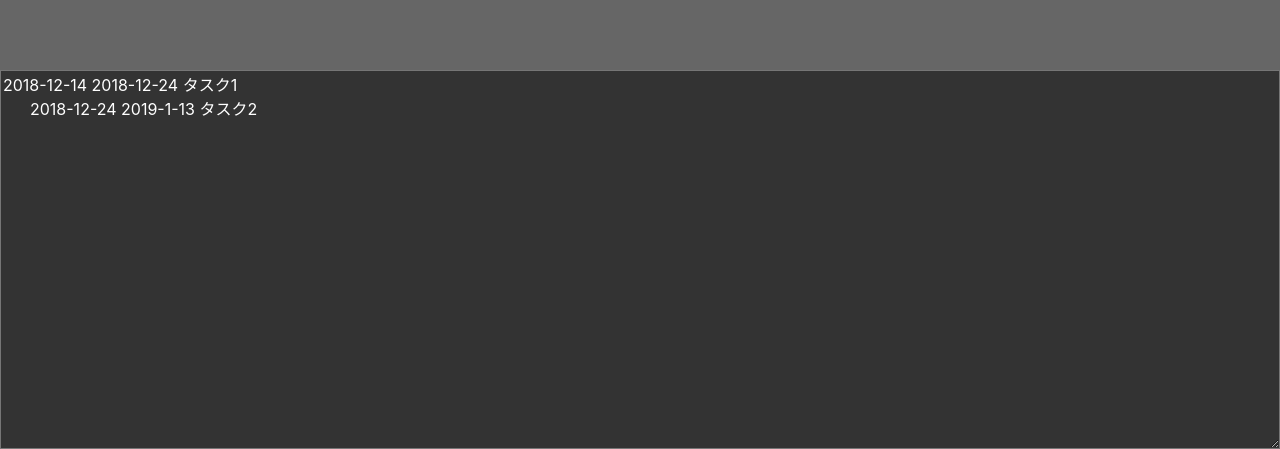
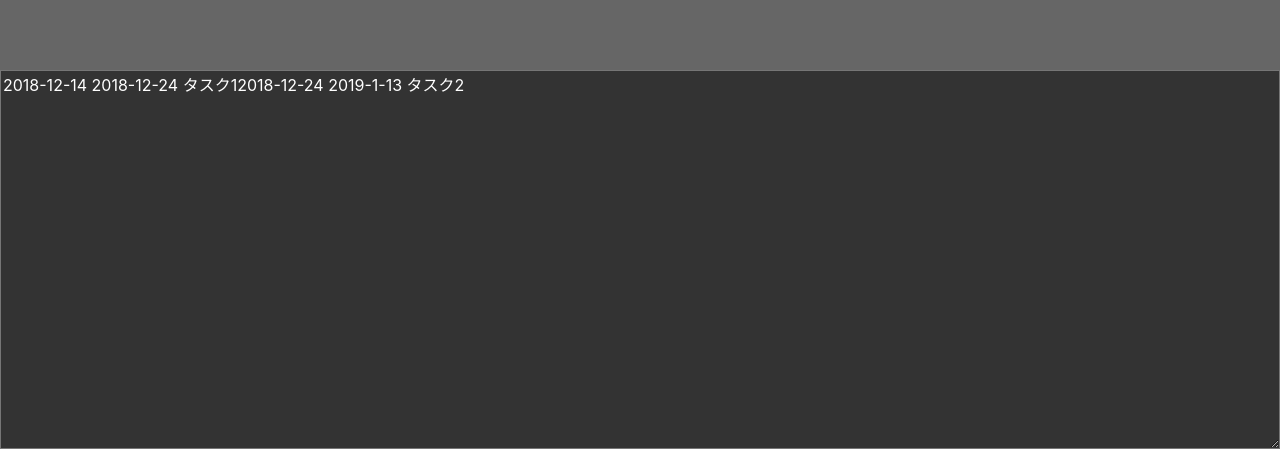
Before and after one commit to anydown/ganttdown-for-scrapbox, a plain HTML site: page public/index.html in a window 1280 px wide. Shown: the part 351-800 px from the top of the page. Drawn offline with nearby package versions, Linux system fonts and the light colour scheme.

Commit message:
hey prettier :(

```diff
--- a/public/index.html
+++ b/public/index.html
@@ -79,8 +79,7 @@
         let ds2 = getDateStr(d);
         d.setDate(d.getDate() + 20);
         let ds3 = getDateStr(d);
-        return `${ds1} ${ds2} タスク1
-      ${ds2} ${ds3} タスク2`;
+        return `${ds1} ${ds2} タスク1` + `${ds2} ${ds3} タスク2`;
       }
 
       new Vue({
```
